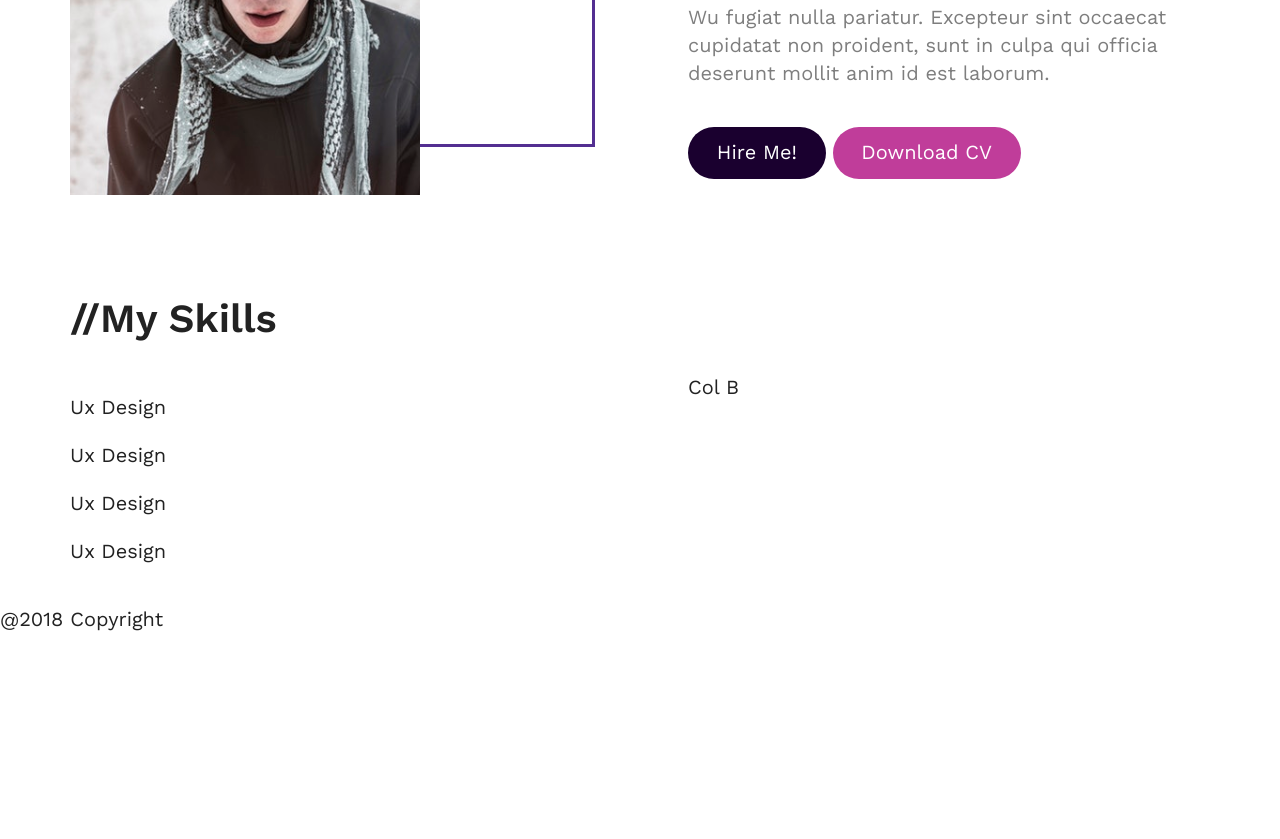
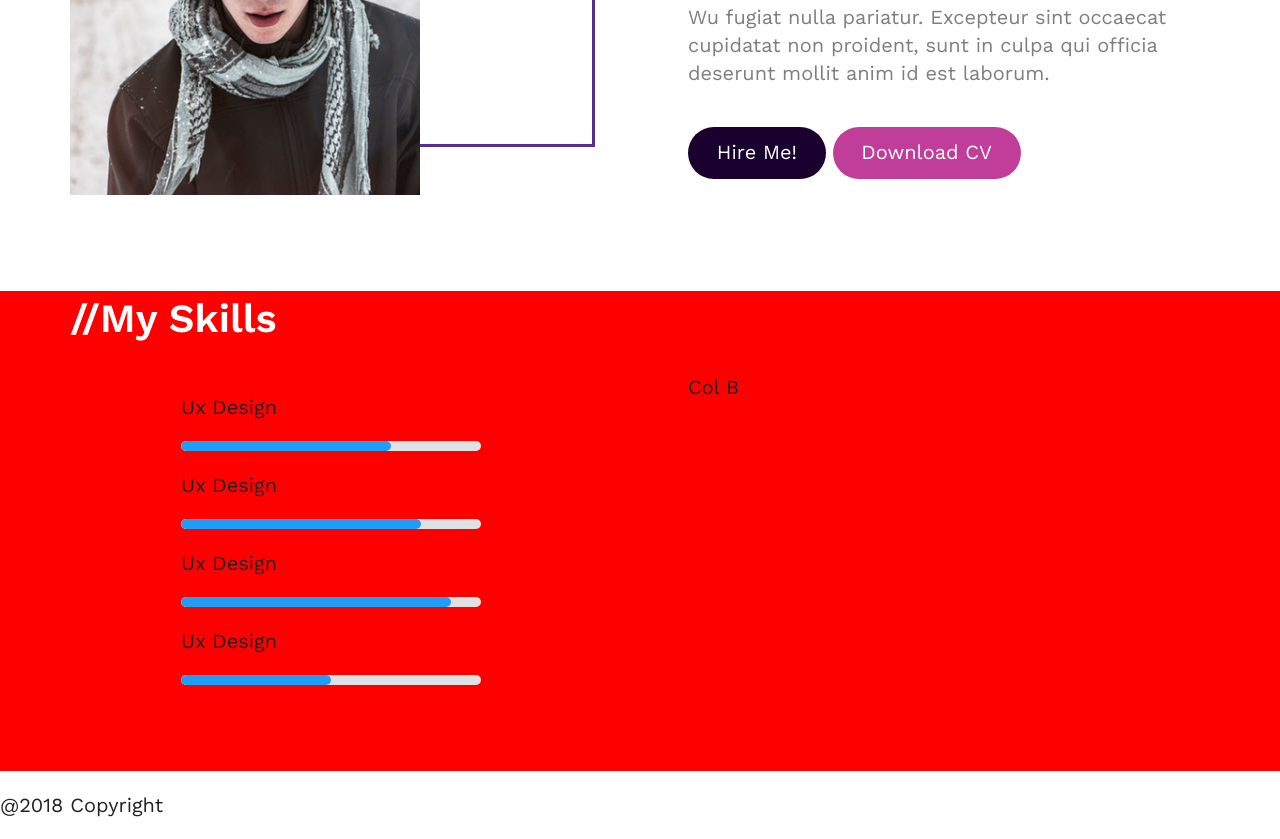
Before and after one commit to Nuzairb/adventure-portfolio, a website: page src/index.html in a window 1280 px wide. Shown: the part 925-1764 px from the top of the page. Before the commit the page ends 1578 px from the top, so only its background shows below. Drawn offline with nearby package versions, Linux system fonts and the light colour scheme; files that its build step writes are made by us from their sources.

Commit message:
coding skills section

```diff
--- a/src/index.html
+++ b/src/index.html
@@ -62,27 +62,30 @@
             </div>
         </section>
         <!-- Section About Me End  -->
-        <!-- Section My Skills Start -->
-        <section class="my-skills">
-            <div class="row">
+    </main>
+    <!-- Main Content End -->
+    <!-- Section My Skills Start -->
+    <section class="my-skills">
+        <div class="row">
+            <div class="container">
                 <h1 class="my-skills__heading">//My Skills</h1>
                 <div class="col-1-of-2">
                     <div class="bars">
                         <div class="bars__bar">
                             <p class="bars__title">Ux Design</p>
-                            <div class="progress-bar"></div>
+                            <div class="progress-bar progress-bar-70"></div>
                         </div>
                         <div class="bars__bar">
                             <p class="bars__title">Ux Design</p>
-                            <div class="progress-bar"></div>
+                            <div class="progress-bar progress-bar-80"></div>
                         </div>
                         <div class="bars__bar">
                             <p class="bars__title">Ux Design</p>
-                            <div class="progress-bar"></div>
+                            <div class="progress-bar progress-bar-90"></div>
                         </div>
                         <div class="bars__bar">
                             <p class="bars__title">Ux Design</p>
-                            <div class="progress-bar"></div>
+                            <div class="progress-bar progress-bar-50"></div>
                         </div>
                     </div>
                 </div>
@@ -90,11 +93,9 @@
                     Col B
                 </div>
             </div>
-        </section>
-        <!-- Section My Skills End -->
-    </main>
-    <!-- Main Content End -->
-
+        </div>
+    </section>
+    <!-- Section My Skills End -->
     <!-- Footer Start -->
     <footer id="footer">
         <p>@2018 Copyright</p>
--- a/src/scss/layout/_skills.scss
+++ b/src/scss/layout/_skills.scss
@@ -0,0 +1,44 @@
+.my-skills {
+    width: 100%;
+    height: 30rem;
+    background: red;
+    &__heading {
+        color: $white;
+    }
+}
+
+.bars {
+    display: flex;
+    flex-wrap: wrap;
+    justify-content: space-around;
+    &__bar {
+        margin: 0px auto;
+    }
+}
+
+.progress-bar {
+    background: #DEE2E3;
+    border-radius: 99px;
+    width: 300px;
+    height: 10px;
+    position: relative;
+    overflow: hidden;
+    &::before {
+        border-radius: 99px;
+        position: absolute;
+        height: 10px;
+        background: #1E9EF6;
+        content: '';
+        width: 0;
+        transition: width .2s;
+    }
+}
+
+$start: 1;
+$end: 10;
+@for $i from $start through $end {
+    $i: 10 * $i;
+    .progress-bar-#{$i}::before {
+        width: $i * 1%
+    }
+}
--- a/src/scss/style.scss
+++ b/src/scss/style.scss
@@ -1,38 +1,25 @@
 // Stylesheet v1.0.0
 @charset 'UTF-8';
-
 // 1. Configuration and helpers
-@import
-  'abstracts/variables',
+@import 'abstracts/variables',
 'abstracts/functions',
 'abstracts/mixins';
-
 // 2. Vendors
-@import
-  'vendor/normalize';
-
+@import 'vendor/normalize';
 // 3. Base stuff
-@import
-  'base/base',
+@import 'base/base',
 'base/fonts',
 'base/typography',
 'base/helpers';
-
 // 4. Layout-related sections
-@import
-  'layout/grid',
+@import 'layout/grid',
 'layout/header',
 'layout/about-me',
+'layout/skills',
 'layout/footer';
-
 // 5. Components
-@import
-  'components/button';
-
+@import 'components/button';
 // 6. Page-specific styles
-@import
-  'pages/home';
-
+@import 'pages/home';
 // 7. Themes
-@import
-  'themes/default';
+@import 'themes/default';
```
Lines whose indentation alone changed are shown as unchanged.
